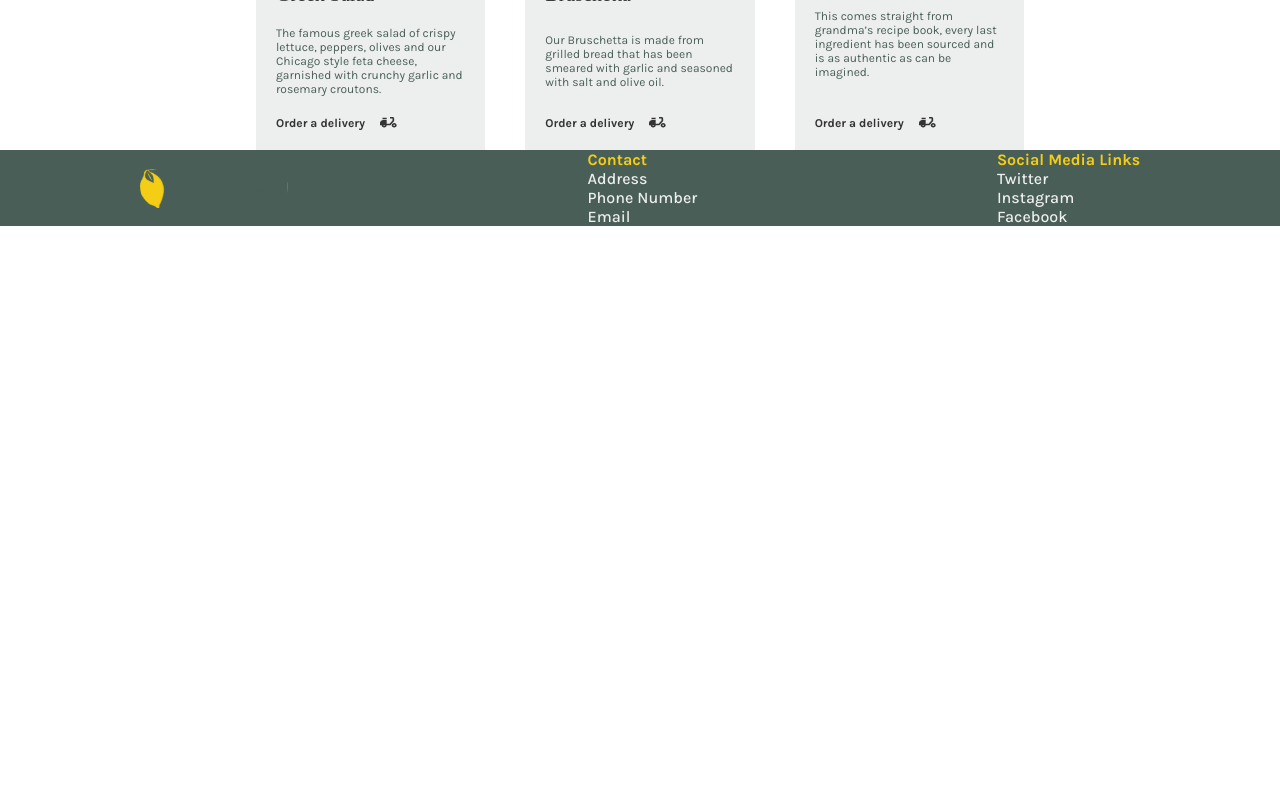
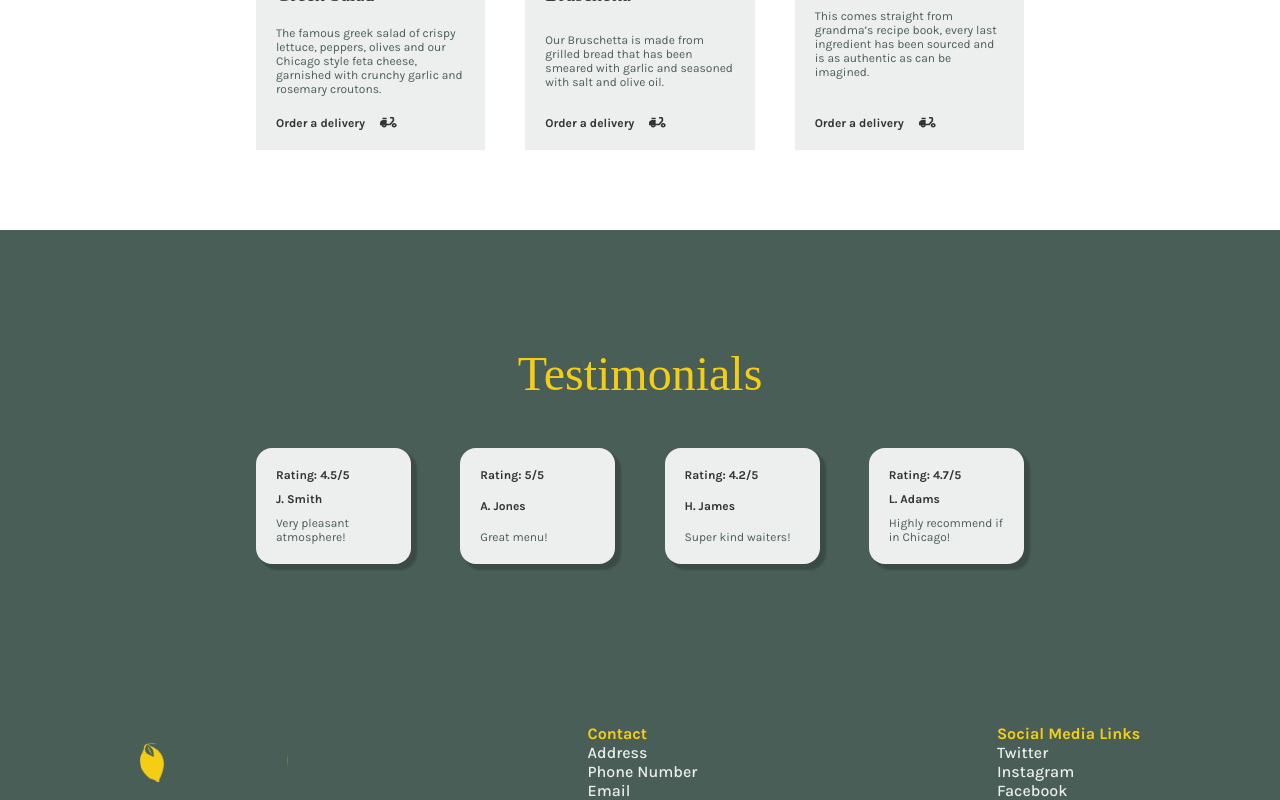
Before and after one commit to alexisbl14/little-lemon-website, a React (Create React App) app in the folder little-lemon/: page / in a window 1280 px wide. Shown: the part 855-1655 px from the top of the page. Before the commit the page ends 1081 px from the top, so only its background shows below. Built offline with nearby package versions, Linux system fonts and the light colour scheme; a web font is replaced by a local one.

Commit message:
add testimonials section

```diff
--- a/little-lemon/src/App.css
+++ b/little-lemon/src/App.css
@@ -191,6 +191,7 @@ button {
   column-gap: 40px;
   padding-inline: 20%;
   padding-top: 120px;
+  padding-bottom: 80px;
 }
 
 .specials > h1 {
@@ -237,3 +238,39 @@ button {
   gap: 15px;
   align-items: center;
 }
+
+.customers-say {
+  display: flex;
+  flex-direction: column;
+  gap: 50px;
+  padding-inline: 20%;
+  padding-top: 120px;
+  padding-bottom: 160px;
+  background-color: #495E57;
+}
+
+.customers-say > h1 {
+  align-self: center;
+}
+
+.customers-say > div {
+  display: flex;
+  flex-wrap: wrap;
+  justify-content: space-between;
+  align-content: center;
+  gap: 20px;
+}
+
+.rating-card {
+  display: flex;
+  flex-direction: column;
+  flex-wrap: wrap;
+  justify-content: space-between;
+  gap: 10px;
+  padding: 20px;
+  width: 15%;
+  height: auto;
+  background-color: #EDEFEE;
+  border-radius: 16px;
+  box-shadow: 5px 5px 2px 1px rgb(0 0 0 / 20%);
+}
--- /dev/null
+++ b/little-lemon/src/CustomersSay.js
@@ -0,0 +1,18 @@
+import RatingCard from "./RatingCard";
+
+function CustomersSay(props) {
+
+    return (
+        <section className="customers-say">
+            <h1 className="yellow-text">Testimonials</h1>
+            <div>
+                <RatingCard review={props.reviews[0]}/>
+                <RatingCard review={props.reviews[1]}/>
+                <RatingCard review={props.reviews[2]}/>
+                <RatingCard review={props.reviews[3]}/>
+            </div>
+        </section>
+    )
+}
+
+export default CustomersSay;
--- a/little-lemon/src/Main.js
+++ b/little-lemon/src/Main.js
@@ -1,5 +1,6 @@
 import Hero from "./Hero";
 import Specials from "./Specials";
+import CustomersSay from "./CustomersSay";
 import bruschettaImg from "./bruschetta.svg";
 import greekSaladImg from "./greek-salad.svg";
 import lemonDessertImg from "./lemon-dessert.svg";
@@ -25,11 +26,36 @@ function Main() {
             description: "This comes straight from grandma’s recipe book, every last ingredient has been sourced and is as authentic as can be imagined.",
             img: lemonDessertImg,
         }
-    ]
+    ];
+
+    const reviews = [
+        {
+            rating: 4.5,
+            name: "J. Smith",
+            notes: "Very pleasant atmosphere!"
+        },
+        {
+            rating: 5.0,
+            name: "A. Jones",
+            notes: "Great menu!"
+        },
+        {
+            rating: 4.2,
+            name: "H. James",
+            notes: "Super kind waiters!"
+        },
+        {
+            rating: 4.7,
+            name: "L. Adams",
+            notes: "Highly recommend if in Chicago!"
+        },
+    ];
+
     return (
         <main>
             <Hero />
             <Specials specials={specials}/>
+            <CustomersSay reviews={reviews}/>
         </main>
     )
 }
--- /dev/null
+++ b/little-lemon/src/RatingCard.js
@@ -0,0 +1,11 @@
+function RatingCard(props) {
+    return (
+        <div className="rating-card">
+            <h5 className="black-text">Rating:  {props.review.rating}/5</h5>
+            <h5 className="black-text">{props.review.name}</h5>
+            <p className="green-text">{props.review.notes}</p>
+        </div>
+    )
+}
+
+export default RatingCard;
```
Also changed, not shown: little-lemon/src/CustomerSay.js (deleted, +0 -9 lines).
